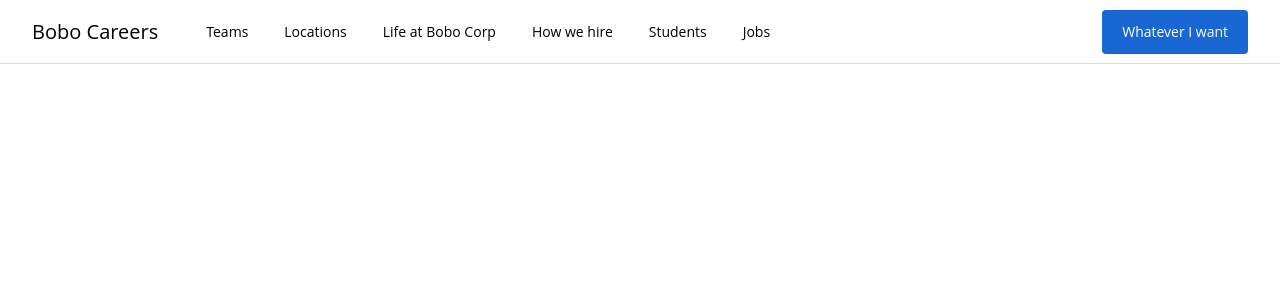
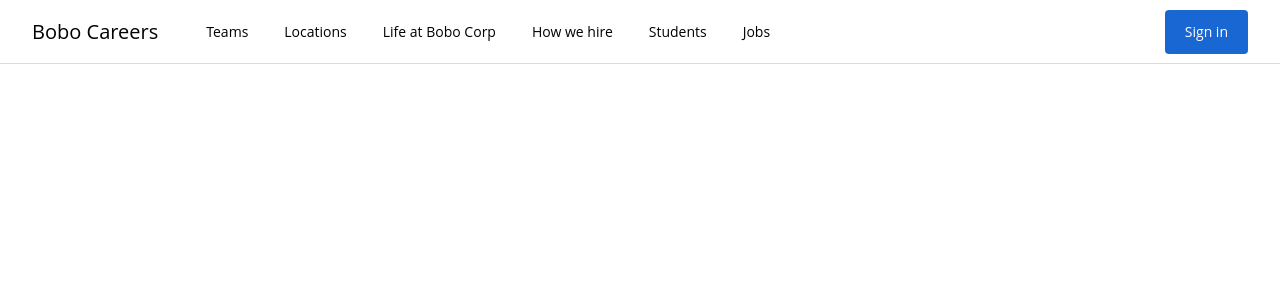
Before and after one commit to pmdenlinger/vue-masterclass-project, a Vue app in the folder job-search/: page / in a window 1280 px wide. Shown: the top 300 px of the page. Built offline with nearby package versions, Linux system fonts and the light colour scheme; the HTML template or start-up script is replaced by a standard one.

Commit message:
Reset text property for ActionButton to Sign in

```diff
--- a/job-search/src/components/MainNav.vue
+++ b/job-search/src/components/MainNav.vue
@@ -12,7 +12,7 @@
         </nav>
         <div class="ml-auto flex h-full items-center">
           <profile-image v-if="isLoggedIn"/>
-          <action-button v-else text = "Whatever I want" @click="loginUser"/>
+          <action-button v-else text = "Sign in" @click="loginUser"/>
         </div>
       </div>
     </div>
```
